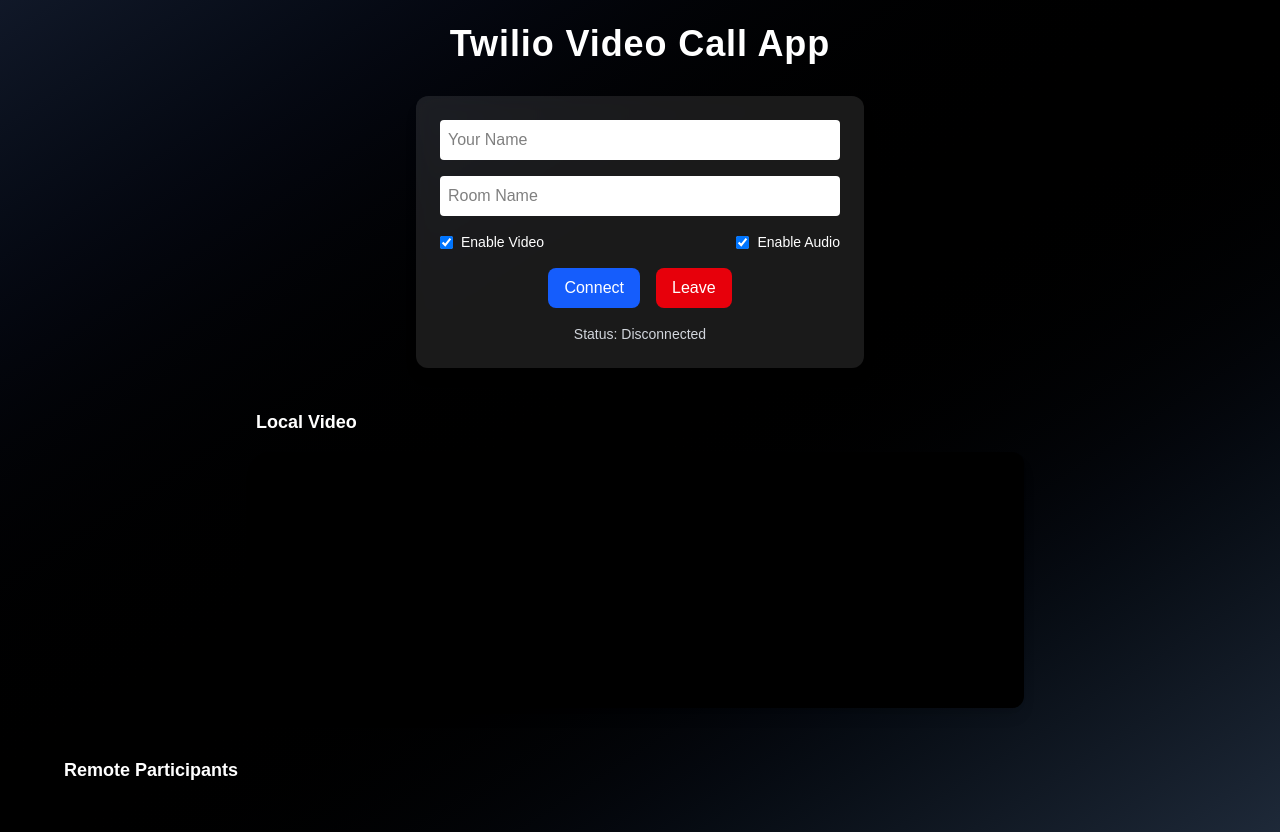
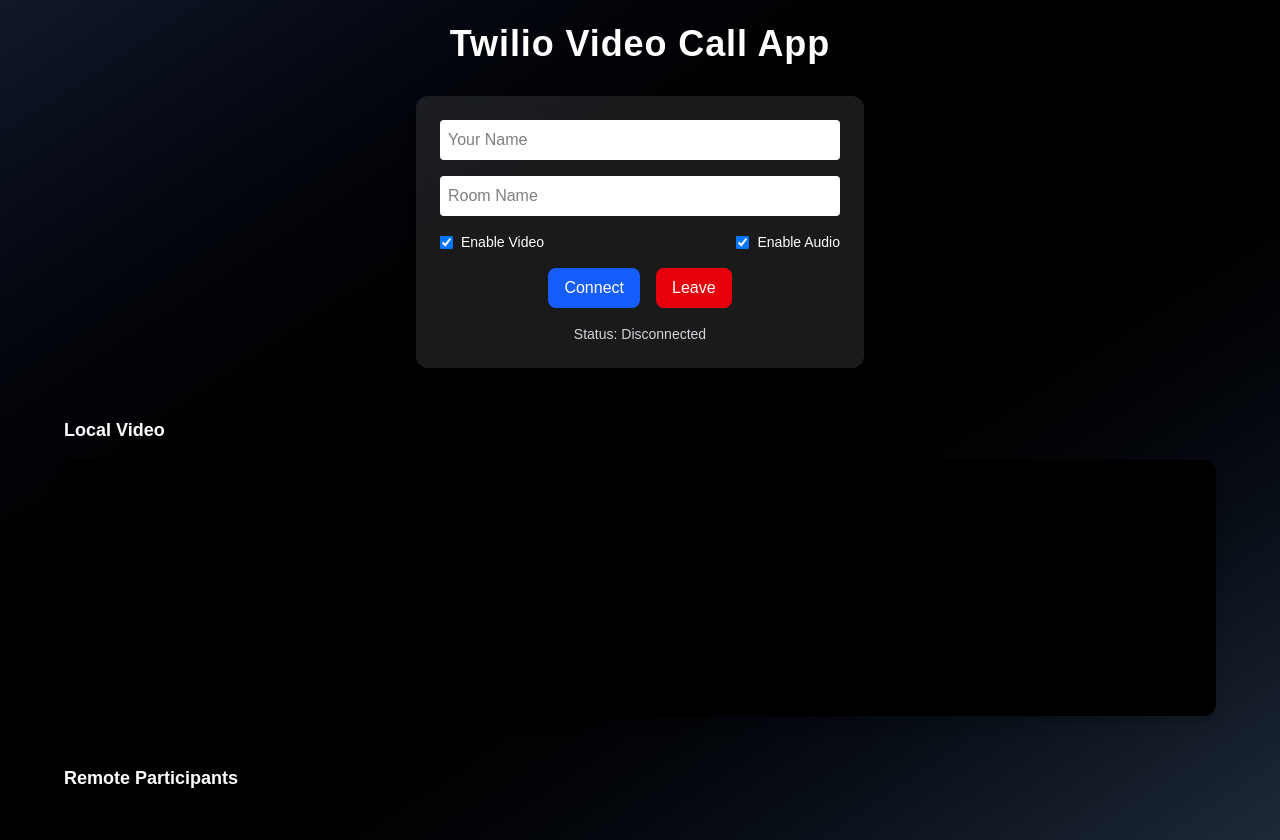
Before and after one commit to malikhub123/video-app, a Next.js app in the folder client/: page / in a window 1280 px wide. Built offline with nearby package versions, Linux system fonts and the light colour scheme.

Commit message:
Final UI improvement - uniform video grid layout

```diff
--- a/client/app/page.tsx
+++ b/client/app/page.tsx
@@ -241,7 +241,7 @@
       )}
 
       {/* Local Video */}
-      <div className="mt-10 w-full max-w-3xl">
+      <div className="mt-12 w-full max-w-6xl">
         <h2 className="mb-4 text-lg font-semibold">Local Video</h2>
         <div
           ref={localVideoRef}
```
